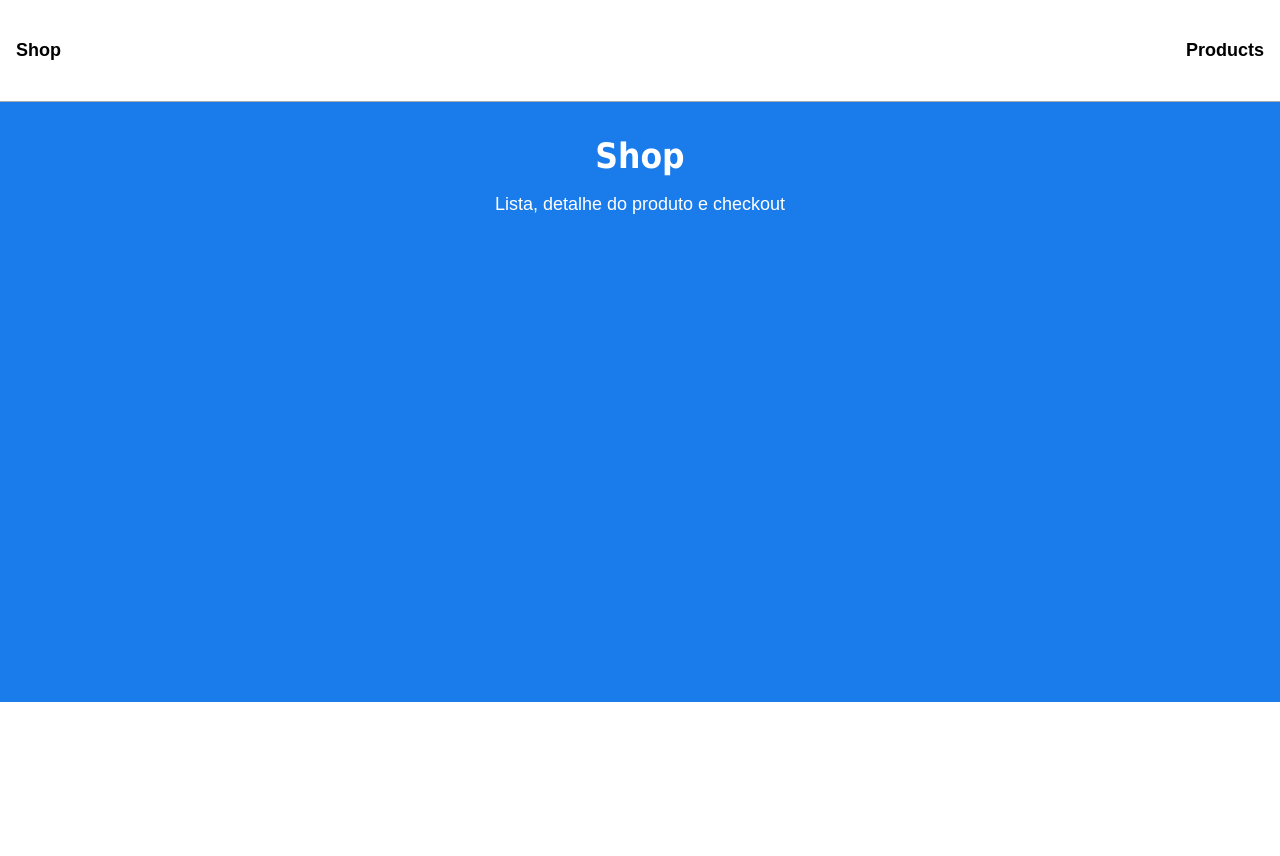
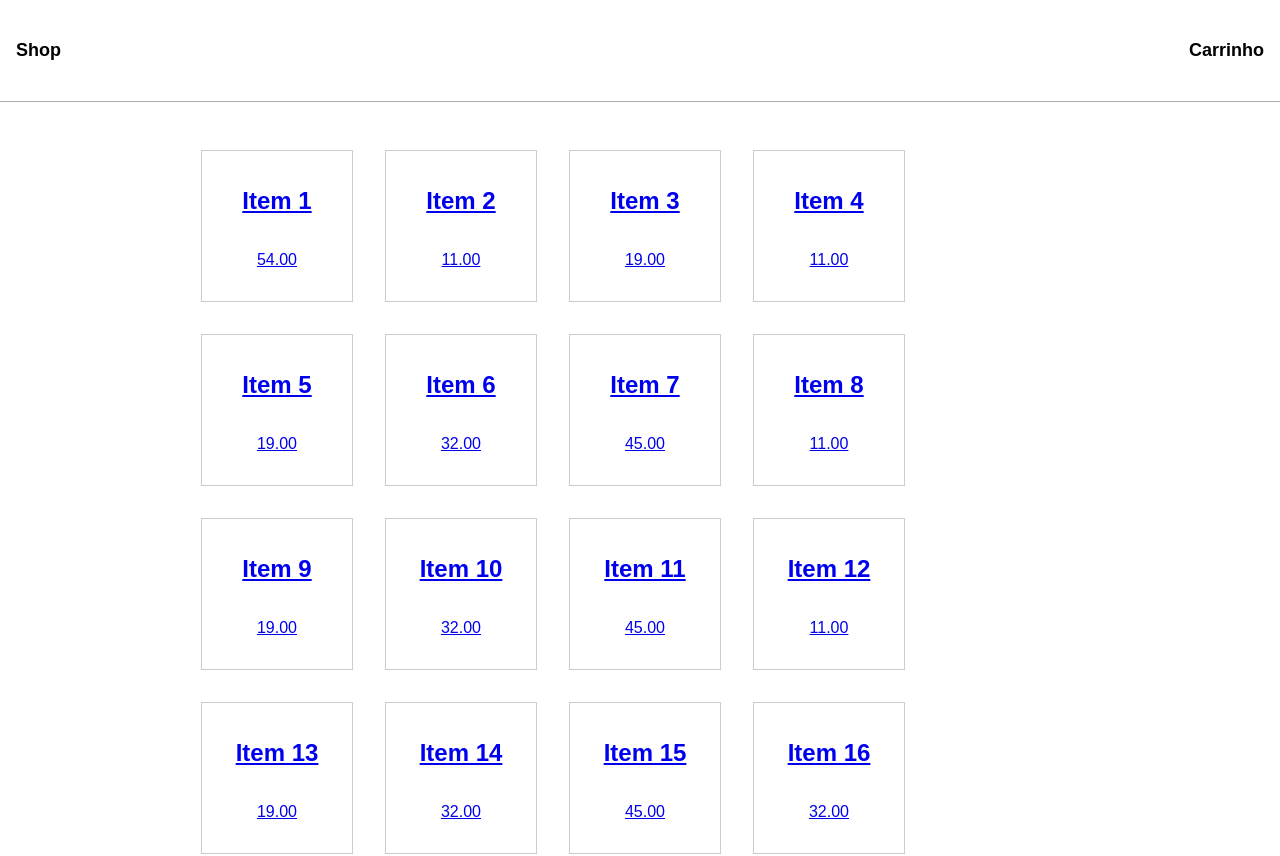
Before and after one commit to alalbux/shop, a React app: page / in a window 1280 px wide. Shown: the top 856 px of the page. Before the commit the page ends 800 px from the top, so only its background shows below. Built offline with nearby package versions, Linux system fonts and the light colour scheme.

Commit message:
Add checkout files

```diff
--- a/src/components/Home.js
+++ b/src/components/Checkout.js
@@ -1,6 +1,6 @@
 import React from 'react';
 
-const Home = () => (
+const Checkout = () => (
   <div>
     <section className='home'>
       <h1>Shop</h1>
@@ -9,4 +9,4 @@ const Home = () => (
   </div>
 )
 
-export default Home
+export default Checkout
--- a/src/components/Header.js
+++ b/src/components/Header.js
@@ -6,7 +6,7 @@ const Header = () => (
     <nav>
       <ul>
         <li><Link to='/'>Shop</Link></li>
-        <li><Link to='/product'>Products</Link></li>
+        <li><Link to='/checkout'>Carrinho</Link></li>
       </ul>
     </nav>
   </header>
--- a/src/components/Main.js
+++ b/src/components/Main.js
@@ -1,13 +1,16 @@
 import React from 'react';
 import { Switch, Route } from 'react-router-dom';
-import Home from './Home';
 import Product  from './Product';
+import ProductDetails from './ProductDetails';
+import Checkout from './Checkout';
+
 
 const Main = () => (
   <main>
     <Switch>
-      <Route exact path='/' component={Home}/>
-      <Route path='/Product' component={Product}/>
+      <Route exact path='/' component={Product}/>
+      <Route path='/checkout' component={Checkout}/>
+      <Route path='/product/:id' component={ProductDetails}/>
     </Switch>
   </main>
 )
--- a/src/components/Product.js
+++ b/src/components/Product.js
@@ -1,14 +1,27 @@
 import React from 'react';
-import { Switch, Route } from 'react-router-dom';
+import ProductAPI from '../api';
+import { Link } from 'react-router-dom';
 import ProductList from './ProductList';
 import ProductDetails from './ProductDetails';
 
 
 const Product = () => (
-  <Switch>
-    <Route exact path='/product' component={ProductList}/>
-    <Route path='/product/:id' component={ProductDetails}/>
-  </Switch>
+  <div>
+    <ul className='products'>
+      {
+        ProductAPI.all().map(p => (
+          <li key={p.id}>
+            <Link to={`/product/${p.id}`}>
+              <div className='item'>
+                <h2 className='title'>{p.name}</h2>
+                <p className='price'>{p.price}</p>
+              </div>
+            </Link>
+          </li>
+        ))
+      }
+    </ul>
+  </div>
 
 )
 
--- a/src/components/ProductDetails.js
+++ b/src/components/ProductDetails.js
@@ -13,7 +13,7 @@ const ProductDetails = (props) => {
     <div>
       <h1>{item.name}</h1>
       <h2>price: {item.price}</h2>
-      <Link to='/product'>Back</Link>
+      <Link to='/'>Back</Link>
     </div>
   )
 }
```
